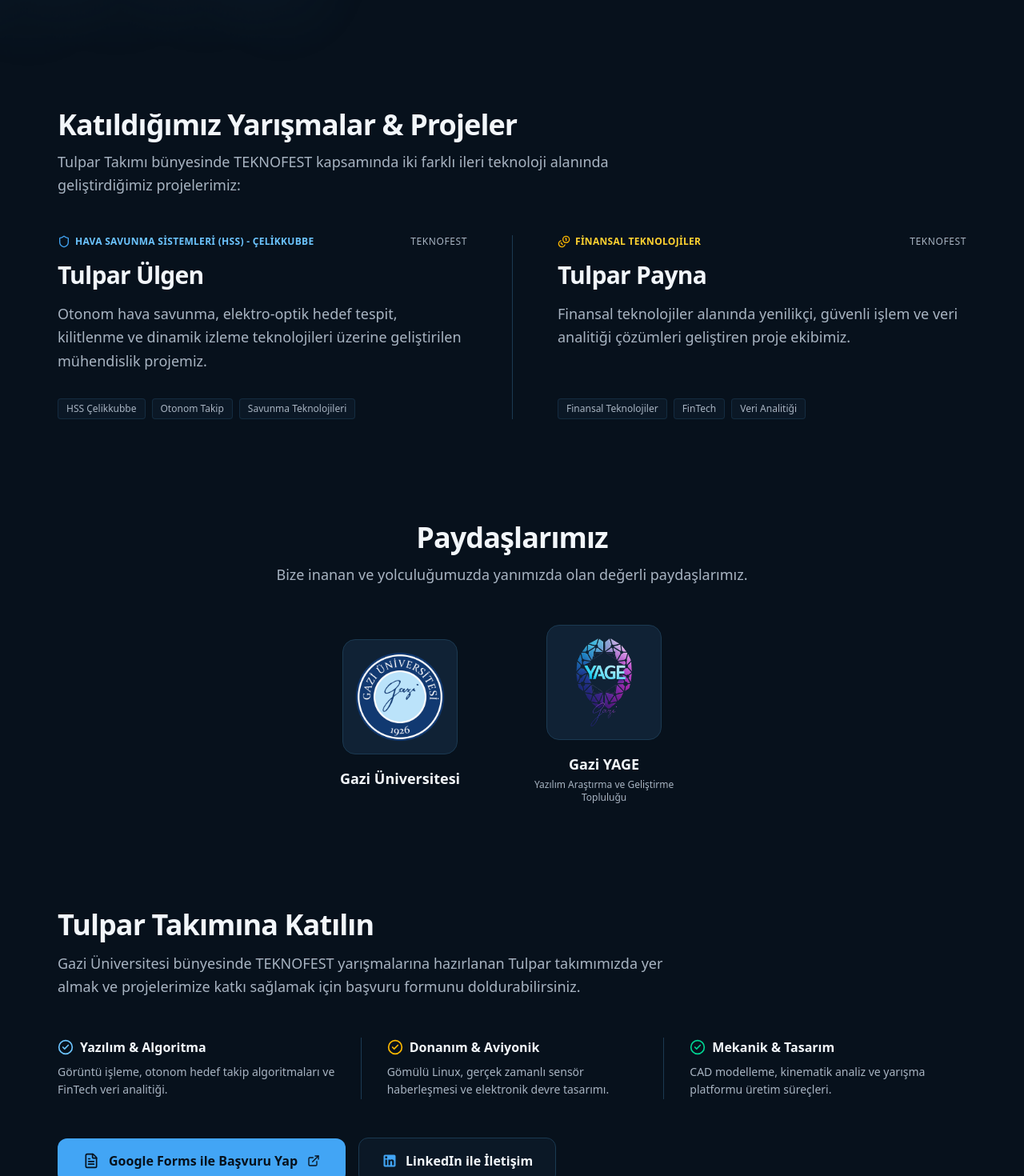
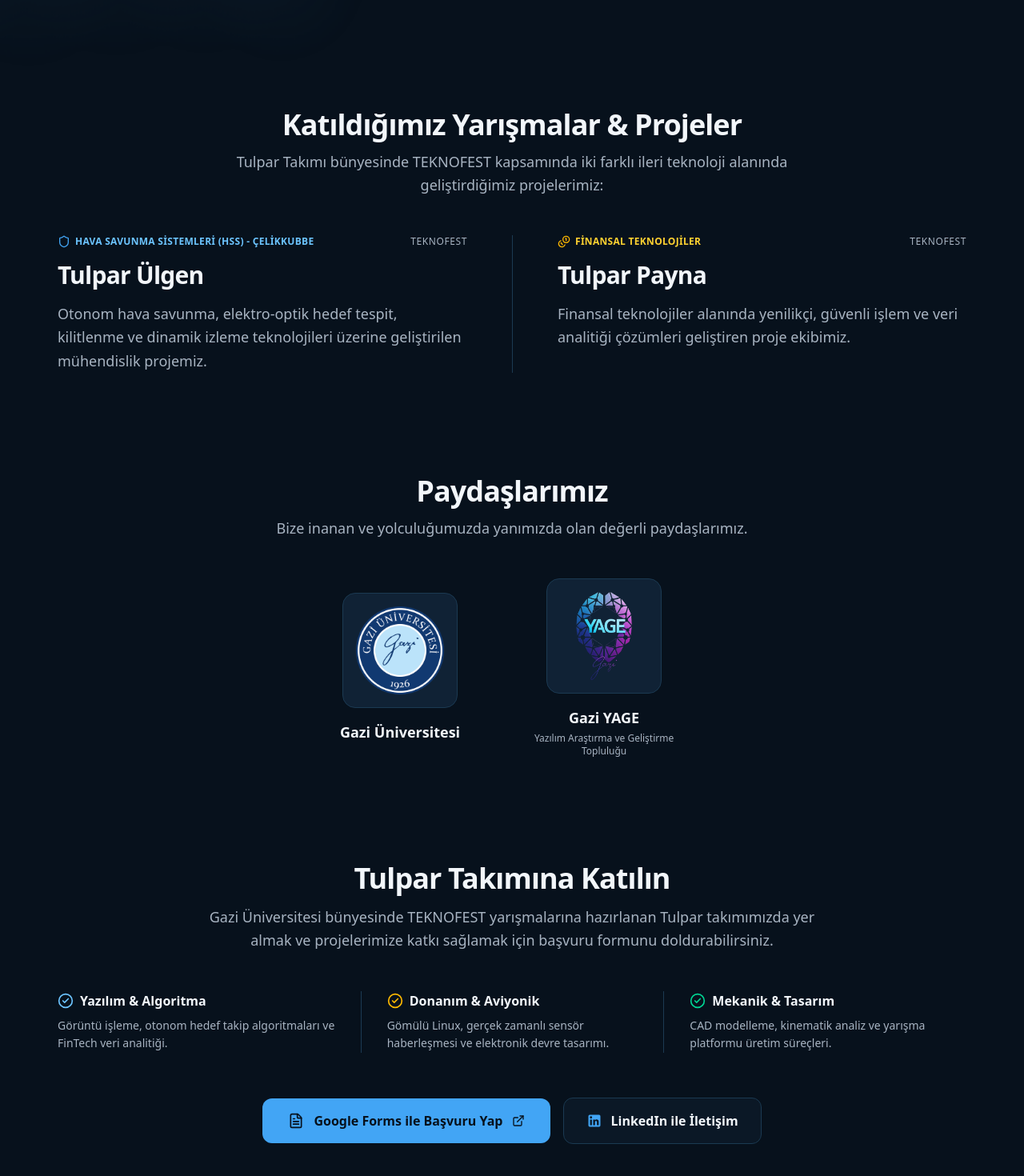
Before and after one commit to rizaayurtseven/tulpar.yage, a Next.js app: page / in a window 1280 px wide. Shown: the part 660-2130 px from the top of the page at 80% size. Built offline with nearby package versions, Linux system fonts and the light colour scheme.

Commit message:
Center section titles and remove tag boxes from competitions section

```diff
--- a/src/app/page.tsx
+++ b/src/app/page.tsx
@@ -80,7 +80,7 @@
 
       {/* 2. YARIŞMALARIMIZ & PROJELERİMİZ BÖLÜMÜ */}
       <section id="projeler" className="site-container scroll-mt-24 space-y-10">
-        <div className="max-w-3xl space-y-3">
+        <div className="max-w-3xl mx-auto text-center space-y-3">
           <h2 className="text-3xl sm:text-4xl font-extrabold text-[#F2F6FA] tracking-tight">
             Katıldığımız Yarışmalar & Projeler
           </h2>
@@ -98,7 +98,7 @@
             return (
               <div
                 key={proje.id}
-                className={`flex flex-col justify-between space-y-6 ${
+                className={`flex flex-col space-y-4 ${
                   isFirst
                     ? 'md:pr-10 lg:pr-14'
                     : 'md:pl-10 lg:pl-14 pt-8 md:pt-0 border-t md:border-t-0 md:border-l border-[#1B3A52]'
@@ -131,17 +131,6 @@
                   <p className="text-base sm:text-lg text-[#A8B4C2] leading-relaxed font-normal">
                     {proje.ozet}
                   </p>
-                </div>
-
-                <div className="flex flex-wrap gap-2 pt-2">
-                  {proje.etiketler.map((tag, idx) => (
-                    <span
-                      key={idx}
-                      className="px-2.5 py-1 rounded text-xs font-medium text-[#A8B4C2] bg-[#0B1826] border border-[#1B3A52]/60"
-                    >
-                      {tag}
-                    </span>
-                  ))}
                 </div>
               </div>
             );
@@ -197,7 +186,7 @@
 
       {/* 4. ARAMIZA KATILIN & GOOGLE FORMS BAŞVURU BÖLÜMÜ */}
       <section id="katil" className="site-container scroll-mt-24 space-y-10">
-        <div className="max-w-3xl space-y-3">
+        <div className="max-w-3xl mx-auto text-center space-y-3">
           <h2 className="text-3xl sm:text-4xl font-extrabold text-[#F2F6FA] tracking-tight leading-tight">
             Tulpar Takımına Katılın
           </h2>
@@ -240,7 +229,7 @@
         </div>
 
         {/* Aksiyon Butonları */}
-        <div className="pt-2 flex flex-col sm:flex-row items-stretch sm:items-center gap-4">
+        <div className="pt-4 flex flex-col sm:flex-row items-center justify-center gap-4">
           <a
             href={katilim.googleFormsUrl}
             target="_blank"
```
